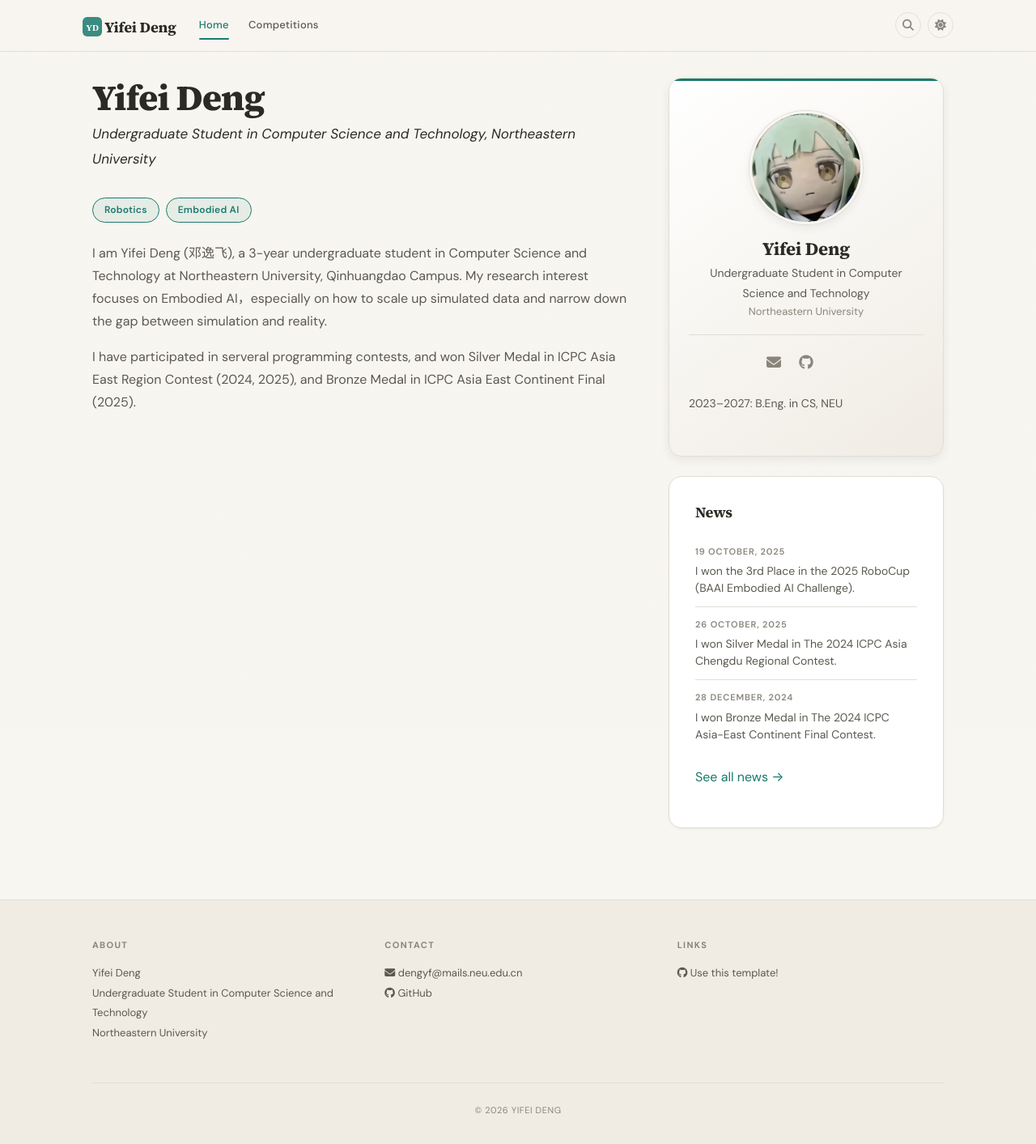
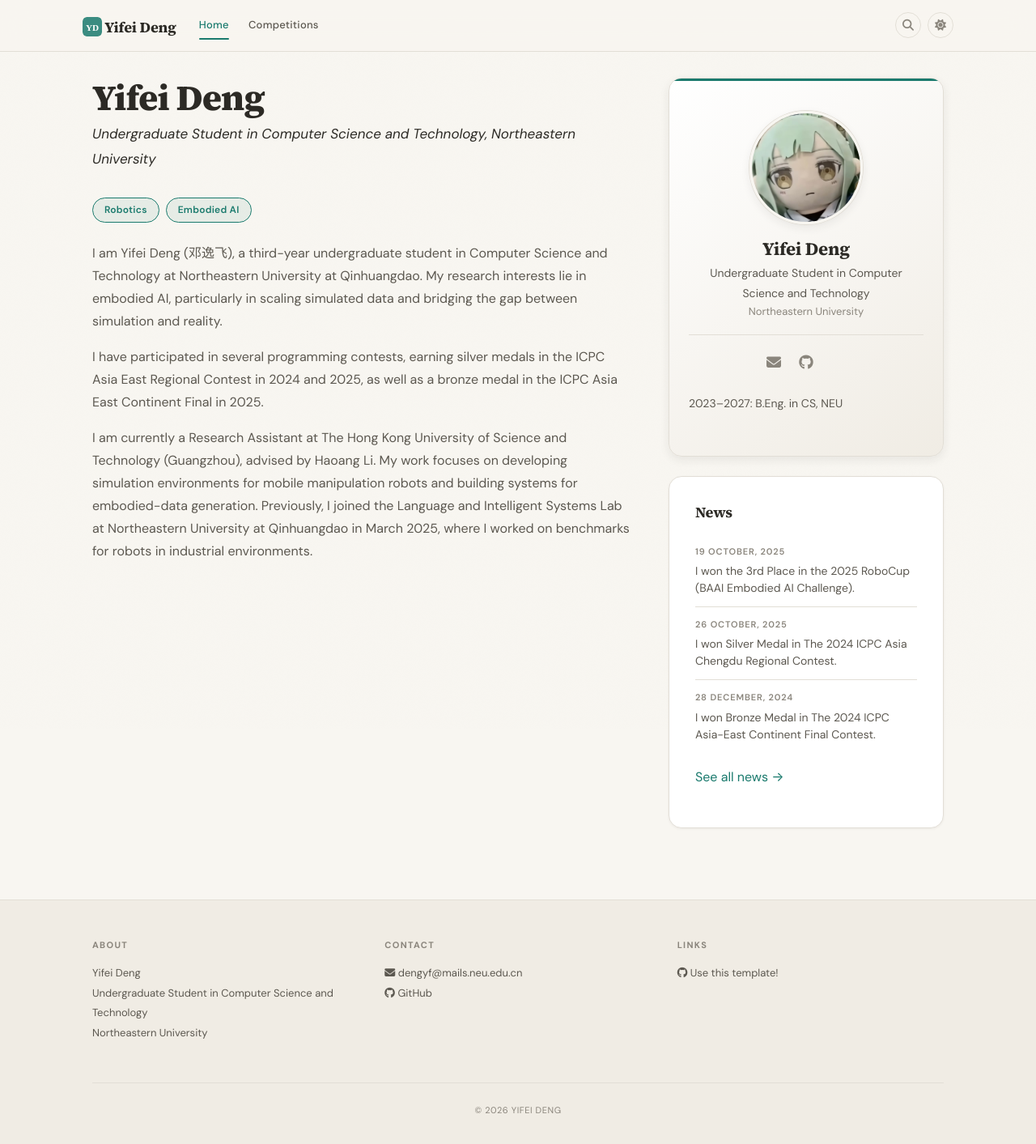
Before and after one commit to MaxDYF/maxdyf.github.io, a Jekyll site: the page built from _pages/home.md, in a window 1280 px wide. Shown: the whole page at 81% size. Built offline with Jekyll 4.4.1, drawn with Linux system fonts in a browser that asks for light colours; a style sheet for code colours, icons or effects is not loaded.

Commit message:
Update home.md

```diff
--- a/_pages/home.md
+++ b/_pages/home.md
@@ -8,14 +8,15 @@ permalink: /
 <p class="home-hero-sub">{{ site.title }}, {{ site.institution }}</p>
 
 <div class="chip-container" markdown="0">
-<!-- <span class="chip">Algorithm </span> -->
 <span class="chip">Robotics</span>
 <span class="chip">Embodied AI</span>
 </div>
 
-I am Yifei Deng (邓逸飞), a 3-year undergraduate student in Computer Science and Technology at Northeastern University, Qinhuangdao Campus. My research interest focuses on Embodied AI，especially on how to scale up simulated data and narrow down the gap between simulation and reality.
+I am Yifei Deng (邓逸飞), a third-year undergraduate student in Computer Science and Technology at Northeastern University at Qinhuangdao. My research interests lie in embodied AI, particularly in scaling simulated data and bridging the gap between simulation and reality.
 
-I have participated in serveral programming contests, and won Silver Medal in ICPC Asia East Region Contest (2024, 2025), and Bronze Medal in ICPC Asia East Continent Final (2025).
+I have participated in several programming contests, earning silver medals in the ICPC Asia East Regional Contest in 2024 and 2025, as well as a bronze medal in the ICPC Asia East Continent Final in 2025.
+
+I am currently a Research Assistant at The Hong Kong University of Science and Technology (Guangzhou), advised by Haoang Li. My work focuses on developing simulation environments for mobile manipulation robots and building systems for embodied-data generation. Previously, I joined the Language and Intelligent Systems Lab at Northeastern University at Qinhuangdao in March 2025, where I worked on benchmarks for robots in industrial environments.
 
 {% comment %}
 Default template content for a theoretical-physics profile. Replace with your own
```
